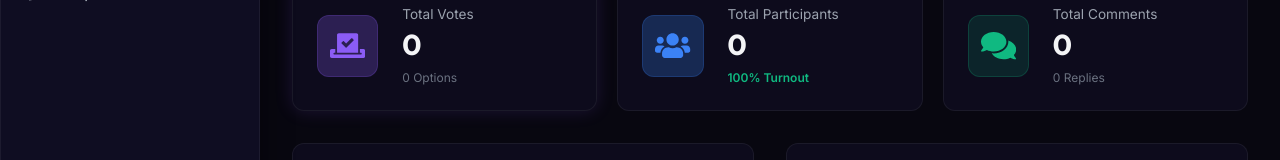
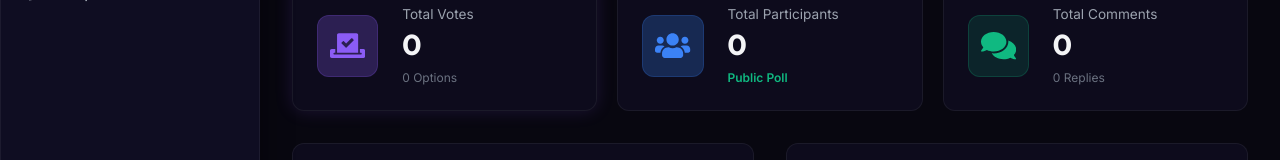
Before and after one commit to keerthana12hv/DecisionHub, a React (Vite) app in the folder frontend/: page /analytics in a window 1280 px wide. Shown: the part 478-638 px from the top of the page. Built offline with nearby package versions, Linux system fonts and the light colour scheme; no server answers; sample sign-in values are in the browser's storage.

Commit message:
fix(analytics): improve UX of public/global decision turnout display

```diff
--- a/frontend/src/components/analytics/DecisionAnalyticsView.jsx
+++ b/frontend/src/components/analytics/DecisionAnalyticsView.jsx
@@ -94,7 +94,11 @@ export function DecisionAnalyticsView({ decisionId = 5 }) {
           <div>
             <p>Total Participants</p>
             <h2>{voteStats?.totalParticipants ?? overview?.totalParticipants ?? 0}</h2>
-            <span className="trend positive">{voteStats?.votePercentage?.toFixed(1) ?? 100}% Turnout</span>
+            <span className="trend positive">
+              {participation?.eligibleUsers > 0
+                ? `${voteStats?.votePercentage?.toFixed(1) ?? 0}% Turnout`
+                : "Public Poll"}
+            </span>
           </div>
         </div>
 
@@ -193,10 +197,10 @@ export function DecisionAnalyticsView({ decisionId = 5 }) {
           </div>
         </div>
       </div>
-
       {/* Participation Summary (Spans 100% width) */}
       <div className="glass-card chart-container" style={{ width: "100%" }}>
         <h3>Participation Summary</h3>
+        {participation?.eligibleUsers > 0 ? (
           <div style={{ padding: "15px", display: "flex", justifyContent: "space-around", alignItems: "center" }}>
             <div style={{ textAlign: "center" }}>
               <p style={{ fontSize: "12px", color: "#94a3b8", margin: 0 }}>Participation Rate</p>
@@ -205,11 +209,21 @@ export function DecisionAnalyticsView({ decisionId = 5 }) {
               </h2>
             </div>
             <div style={{ fontSize: "13px", color: "#cbd5e1" }}>
-            <p style={{ margin: "4px 0" }}>Eligible Users: <strong>{participation?.eligibleUsers ?? 0}</strong></p>
-            <p style={{ margin: "4px 0" }}>Voted: <strong style={{ color: "#10b981" }}>{participation?.usersVoted ?? 0}</strong></p>
-            <p style={{ margin: "4px 0" }}>Not Voted: <strong style={{ color: "#ef4444" }}>{participation?.usersNotVoted ?? 0}</strong></p>
+              <p style={{ margin: "4px 0" }}>Eligible Users: <strong>{participation?.eligibleUsers}</strong></p>
+              <p style={{ margin: "4px 0" }}>Voted: <strong style={{ color: "#10b981" }}>{participation?.usersVoted}</strong></p>
+              <p style={{ margin: "4px 0" }}>Not Voted: <strong style={{ color: "#ef4444" }}>{participation?.usersNotVoted}</strong></p>
             </div>
           </div>
+        ) : (
+          <div style={{ padding: "20px", textAlign: "center", color: "#94a3b8" }}>
+            <p style={{ margin: 0, fontSize: "14px", fontWeight: "600", color: "#cbd5e1" }}>
+              Public / Global Decision
+            </p>
+            <p style={{ margin: "6px 0 0 0", fontSize: "12px", color: "#64748b" }}>
+              Turnout tracking is only available for decisions created inside a Community.
+            </p>
+          </div>
+        )}
       </div>
     </div>
   );
```
Lines whose indentation alone changed are shown as unchanged.
